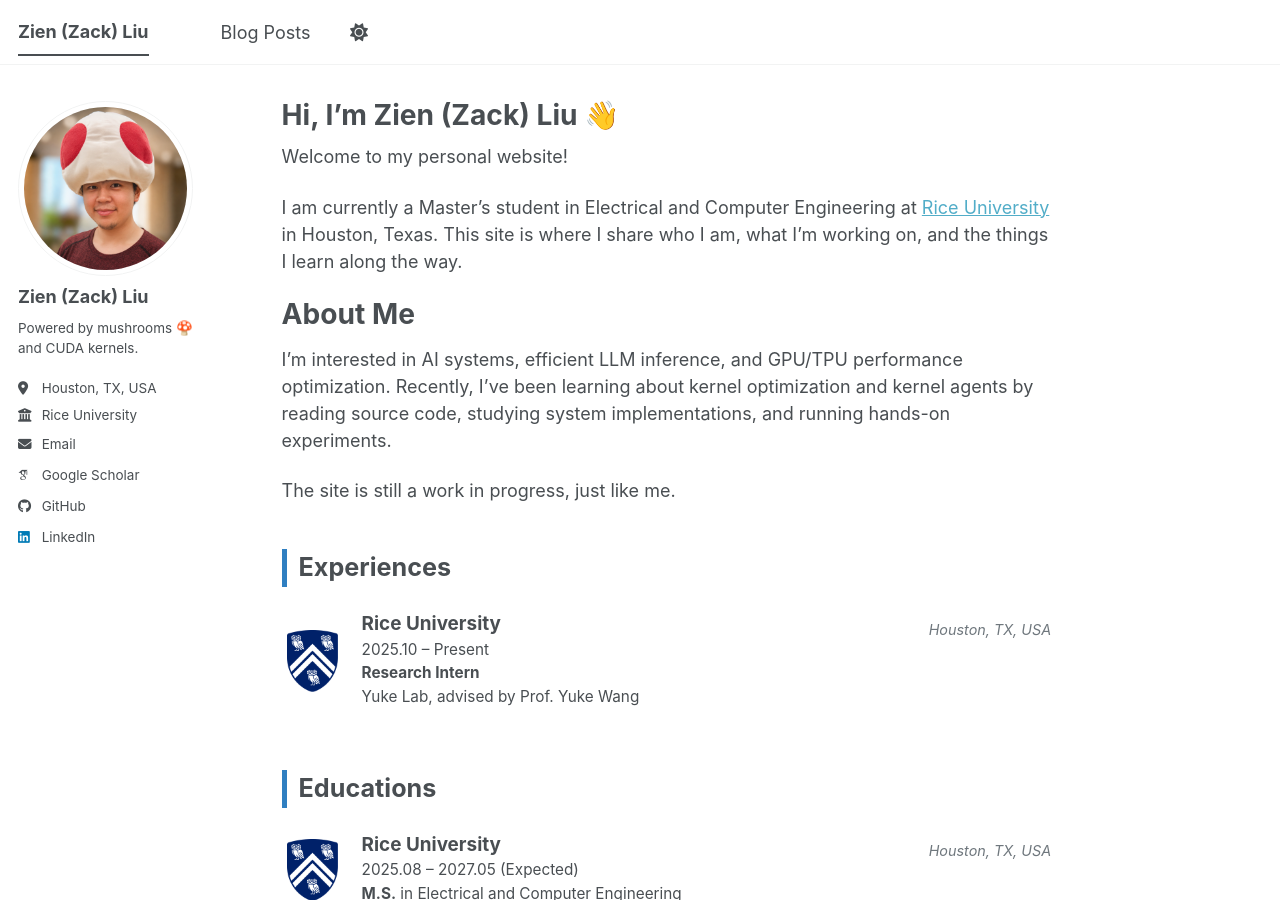
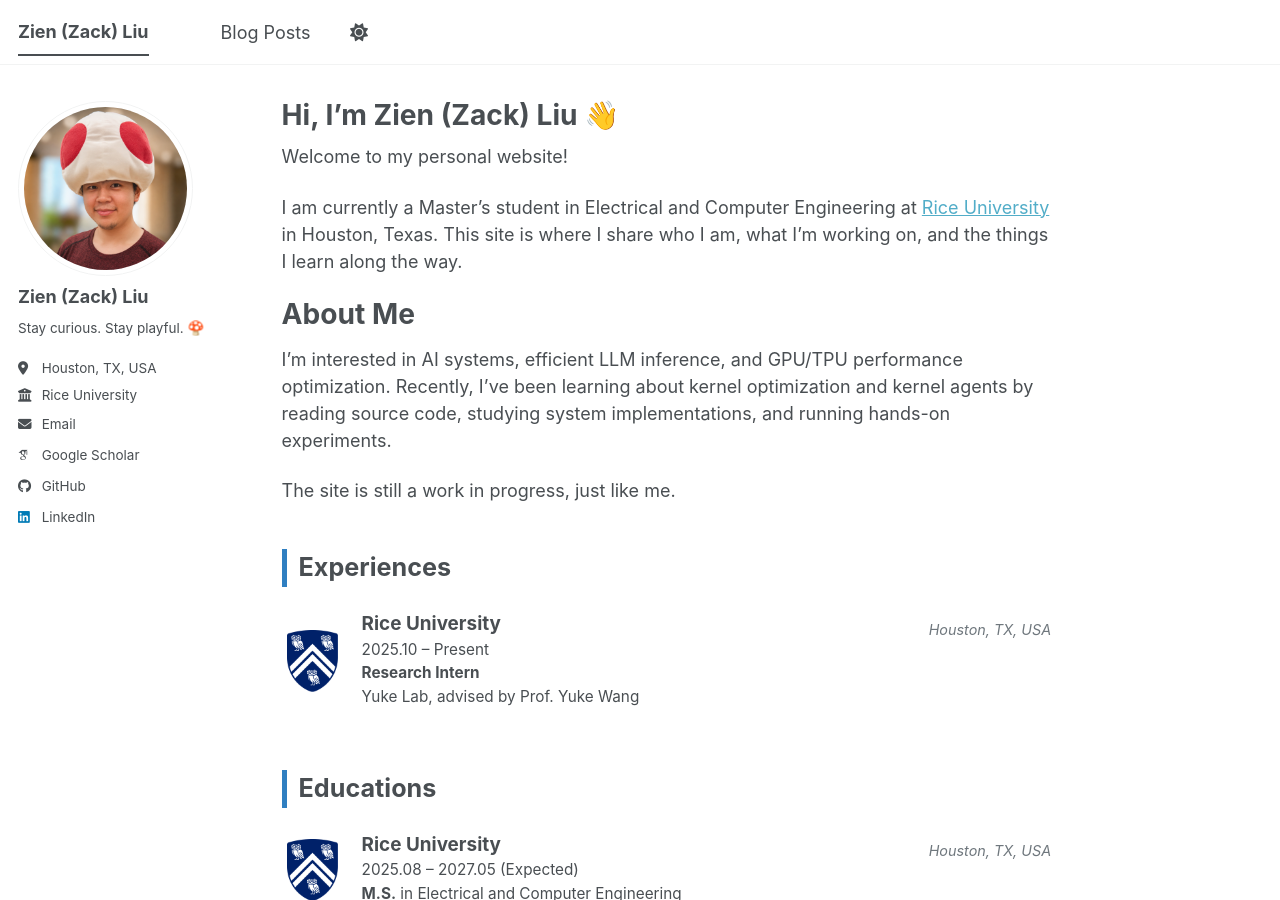
Before and after one commit to Liuzin521/Liuzin521.github.io, a Jekyll site: the page built from _pages/about.md, in a window 1280 px wide and 900 px high. Built offline with Jekyll 4.4.1, drawn with Linux system fonts in a browser that asks for light colours; some web fonts are replaced; a script bundle is joined from its source files by our own code; library files that are not in the unit come from our copies.

Commit message:
Update sidebar motto
Co-Authored-By: Claude Fable 5 <noreply@anthropic.com>

```diff
--- a/_config.yml
+++ b/_config.yml
@@ -26,7 +26,7 @@ author:
   avatar           : "profile.png"
   name             : "Zien (Zack) Liu"
   pronouns         : # example: "she/her"
-  bio              : "Powered by mushrooms 🍄 and CUDA kernels."
+  bio              : "Stay curious. Stay playful. 🍄"
   location         : "Houston, TX, USA"
   employer         : "Rice University"
   uri              : # URL
```
